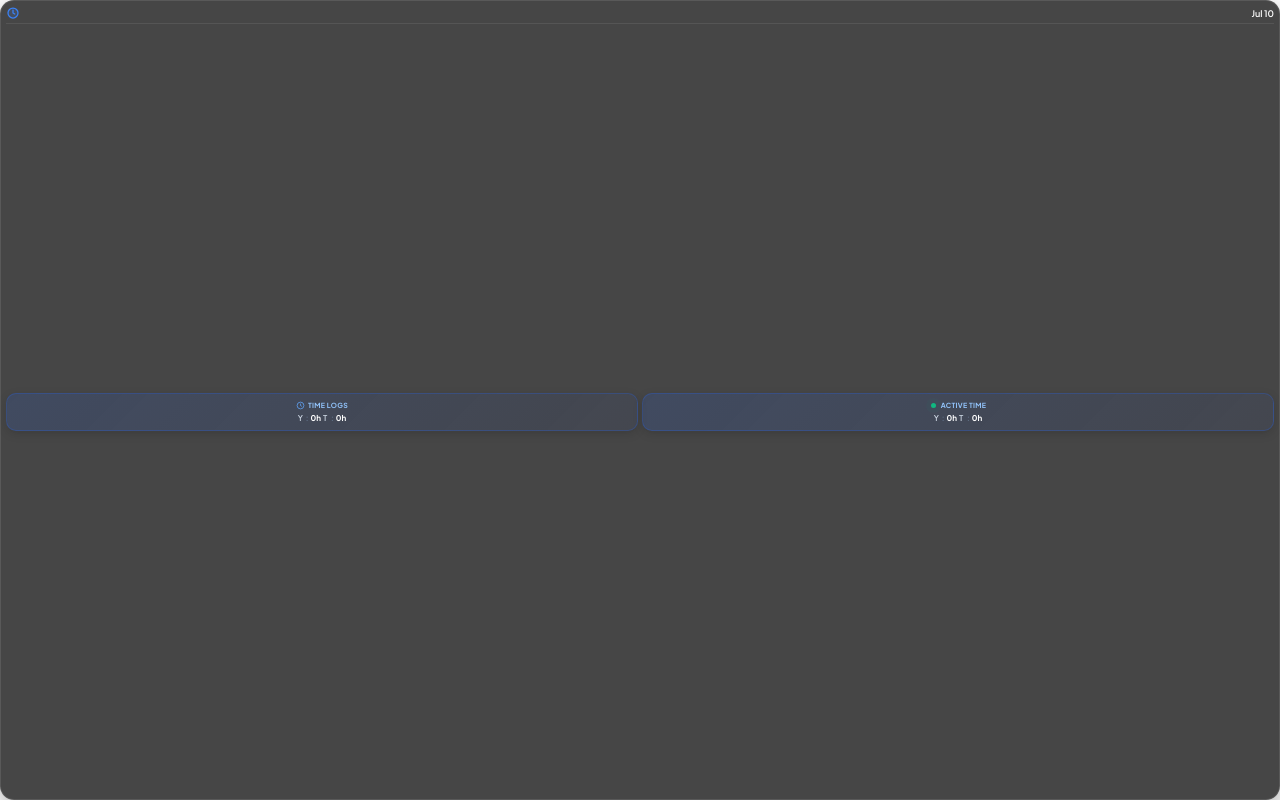
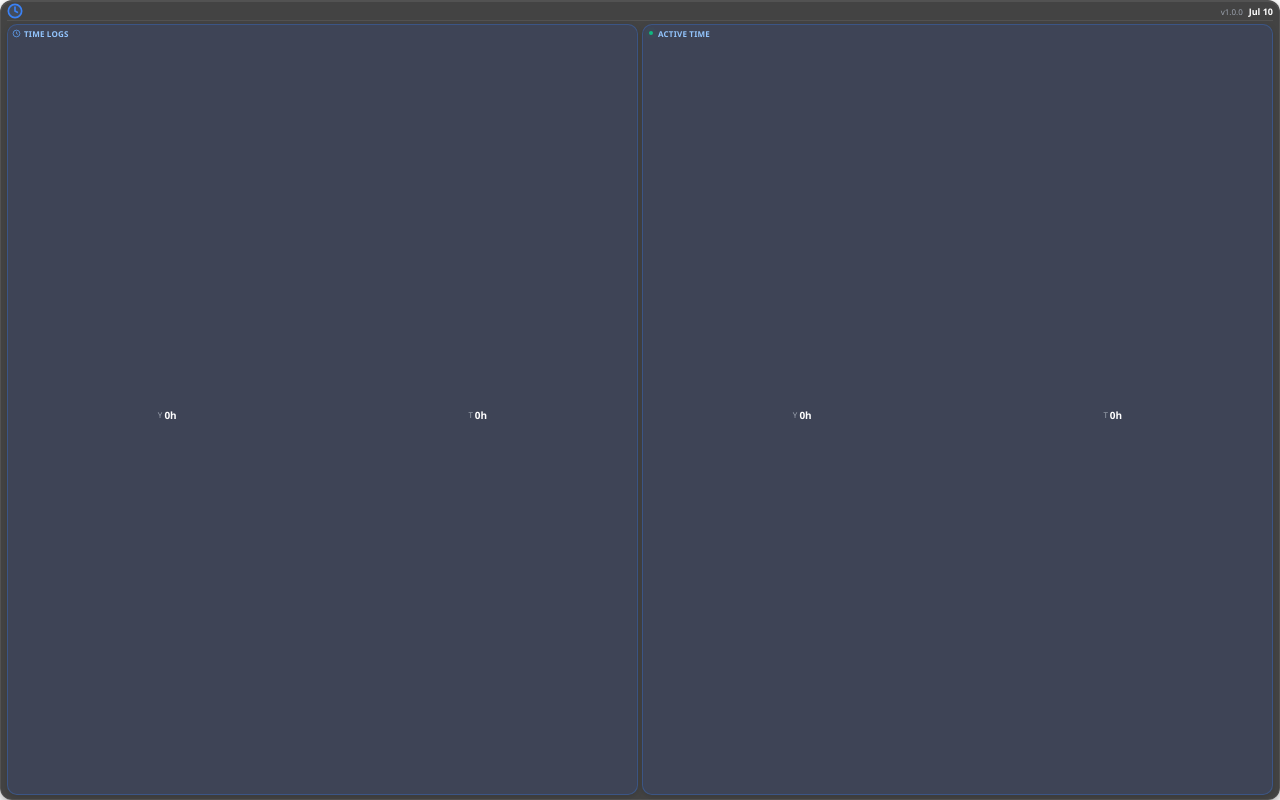
Before and after one commit to karthikeyaabm/worklens, an Electron app: page renderer/index.html in a window 1280 px wide. Drawn offline with Linux system fonts and the light colour scheme; no server answers.

Commit message:
Height decresead and added version name

```diff
--- a/preload.js
+++ b/preload.js
@@ -41,5 +41,9 @@ contextBridge.exposeInMainWorld('api', {
 
   getCurrentStatus: async () => {
     return await ipcRenderer.invoke('get-current-status');
+  },
+
+  getAppVersion: async () => {
+    return await ipcRenderer.invoke('get-app-version');
   }
 });
--- a/renderer/index.html
+++ b/renderer/index.html
@@ -27,54 +27,52 @@
         </div>
         <span id="header-title" class="header-title"></span>
       </div>
+      <div class="header-center">
+        <span id="version-display" class="version-text">v1.0.0</span>
+      </div>
       <div class="header-right">
         <span id="date-display" class="date-main">May 16</span>
-        <!---span id="day-display" class="date-sub">Friday</span>--->
       </div>
     </header>
 
     <!-- Info Cards Grid Section -->
     <div class="widget-grid">
       <!-- Redmine Efforts Card -->
-      <div class="info-card">
+      <div class="info-card time-logs-card">
         <div class="card-header">
           <svg class="card-icon" viewBox="0 0 24 24" fill="none" xmlns="http://www.w3.org/2000/svg">
             <path d="M12 8V12L15 14" stroke="#60a5fa" stroke-width="2" stroke-linecap="round" />
             <circle cx="12" cy="12" r="9" stroke="#60a5fa" stroke-width="2" />
           </svg>
-          <span>Time Logs</span>
+          <span>TIME LOGS</span>
         </div>
         <div class="card-body">
-          <div class="time-row ">
+          <div class="time-item">
             <span class="label">Y</span>
-            <span class="separator">:</span>
             <span id="redmine-yesterday" class="value">0h</span>
           </div>
-          <div class="time-row">
+          <div class="time-item">
             <span class="label">T</span>
-            <span class="separator">:</span>
             <span id="redmine-today" class="value">0h</span>
           </div>
         </div>
       </div>
 
       <!-- Active Time Tracking Card -->
-      <div class="info-card">
+      <div class="info-card active-time-card">
         <div class="card-header">
           <div class="status-container">
             <span id="status-dot" class="status-dot active"></span>
           </div>
-          <span>Active Time</span>
+          <span>ACTIVE TIME</span>
         </div>
         <div class="card-body">
-          <div class="time-row">
+          <div class="time-item">
             <span class="label">Y</span>
-            <span class="separator">:</span>
             <span id="active-yesterday" class="value">0h</span>
           </div>
-          <div class="time-row">
+          <div class="time-item">
             <span class="label">T</span>
-            <span class="separator">:</span>
             <span id="active-today" class="value">0h</span>
           </div>
         </div>
--- a/renderer/renderer.js
+++ b/renderer/renderer.js
@@ -40,27 +40,43 @@ function updateDateDisplay() {
 }
 
 function formatSeconds(seconds) {
-  if (seconds <= 0) return '0';
+  if (seconds <= 0) return '0h';
 
   const decimalHours = seconds / 3600;
 
-  // Agar exact integer hai (10.0) to "10h" dikhao
+  // If exact integer (e.g. 10.0) show "10h"
   if (Number.isInteger(decimalHours)) {
-    return `${decimalHours}`;
+    return `${decimalHours}h`;
   }
 
-  // Agar decimal hai (6.5) to "6.5h" dikhao
-  return `${parseFloat(decimalHours.toFixed(1))}`;
+  // If decimal (e.g. 6.5) show "6.5h"
+  return `${parseFloat(decimalHours.toFixed(1))}h`;
 }
 
 // Helper to format Redmine hours into clean strings
 function formatRedmineHours(hours) {
   const val = parseFloat(hours);
-  if (isNaN(val) || val <= 0) return '0';
+  if (isNaN(val) || val <= 0) return '0h';
   if (Number.isInteger(val)) {
-    return `${val}`;
+    return `${val}h`;
   }
-  return `${val.toFixed(1)}`;
+  return `${val.toFixed(1)}h`;
+}
+
+// Get App Version
+async function loadVersion() {
+  try {
+    if (!window.api || typeof window.api.getAppVersion !== 'function') return;
+
+    const version = await window.api.getAppVersion();
+    const versionElement = document.getElementById('version-display');
+
+    if (versionElement) {
+      versionElement.textContent = `v${version}`;
+    }
+  } catch (error) {
+    console.error('Failed to load version:', error);
+  }
 }
 
 // Load both Redmine efforts and Active tracking metrics
@@ -114,6 +130,7 @@ async function loadWidgetData() {
 // Initialization on DOM load
 document.addEventListener('DOMContentLoaded', () => {
   loadUsername();
+  loadVersion();
   updateDateDisplay();
   loadWidgetData();
 
--- a/renderer/style.css
+++ b/renderer/style.css
@@ -1,5 +1,3 @@
-@import url('https://fonts.googleapis.com/css2?family=Plus+Jakarta+Sans:wght@400;500;600;700&display=swap');
-
 * {
   box-sizing: border-box;
   margin: 0;
@@ -12,39 +10,32 @@ body {
   height: 100%;
   background: transparent;
   overflow: hidden;
-  font-family: 'Plus Jakarta Sans', sans-serif;
+  font-family: "Segoe UI Variable Text", "Segoe UI", -apple-system, BlinkMacSystemFont, "Plus Jakarta Sans", sans-serif;
   user-select: none;
 }
 
 #widget-container {
   width: 100%;
   height: 100%;
-
-  background: rgba(18, 18, 18, 0.78);
-  backdrop-filter: blur(25px);
-
-  border: 1px solid rgba(255, 255, 255, .10);
-  border-radius: 14px;
-
-  box-shadow: 0 8px 24px rgba(0, 0, 0, .35);
-
-  padding: 5px;
-
+  background: rgba(35, 35, 35, 0.85);
+  /* Dark theme #232323 with glassmorphic transparency */
+  backdrop-filter: blur(16px) saturate(180%);
+  border: 1px solid rgba(255, 255, 255, 0.08);
+  border-radius: 12px;
+  box-shadow: 0 4px 12px rgba(0, 0, 0, 0.35), inset 0 1px 0 rgba(255, 255, 255, 0.08);
+  padding: 4px 6px;
   display: flex;
   flex-direction: column;
-
-  gap: 4px;
-
+  gap: 3px;
   opacity: 0;
-  animation: fadeIn .35s ease forwards;
-
+  animation: fadeIn 0.3s ease forwards;
   -webkit-app-region: drag;
 }
 
 @keyframes fadeIn {
   from {
     opacity: 0;
-    transform: translateY(5px);
+    transform: translateY(3px);
   }
 
   to {
@@ -59,181 +50,168 @@ body {
   display: flex;
   align-items: center;
   justify-content: space-between;
-
-  border-bottom: 1px solid rgba(255, 255, 255, .08);
-
+  border-bottom: 1px solid rgba(255, 255, 255, 0.08);
   padding-bottom: 3px;
-  margin-bottom: 2px;
+  height: 16px;
+  flex-shrink: 0;
 }
 
 .header-left {
   display: flex;
   align-items: center;
-  gap: 5px;
-
+  gap: 4px;
   flex: 1;
   min-width: 0;
 }
 
 .header-icon-container {
-  width: 14px;
-  height: 14px;
-
+  width: 16px;
+  height: 16px;
   display: flex;
   align-items: center;
   justify-content: center;
-
   flex-shrink: 0;
 }
 
 .header-icon {
-  width: 12px;
-  height: 12px;
+  width: 16px;
+  height: 16px;
 }
 
 .header-title {
-  color: #fff;
-  font-size: 10px;
-  font-weight: 600;
-
+  color: #ffffff;
+  font-size: 9px;
+  font-weight: 500;
   overflow: hidden;
   white-space: nowrap;
   text-overflow: ellipsis;
 }
 
+.header-center {
+  display: flex;
+  align-items: center;
+  justify-content: center;
+  flex-shrink: 0;
+  margin: 0 6px;
+}
+
+.version-text {
+  font-size: 8px;
+  color: #9CA3AF;
+  font-weight: 400;
+}
+
 .header-right {
   display: flex;
-  align-items: flex-end;
+  align-items: center;
   flex-shrink: 0;
-
-  margin-left: 6px;
 }
 
 .date-main {
-  color: #fff;
+  color: #ffffff;
   font-size: 9px;
-  font-weight: 600;
+  font-weight: 700;
 }
 
 /* ================= GRID ================= */
 
 .widget-grid {
   display: flex;
-  /* justify-content: center; */
-  align-items: center;
+  align-items: stretch;
   justify-content: space-between;
   gap: 4px;
-
   flex: 1;
-
-  margin-top: 2px;
-  margin-bottom: 2px;
-
   -webkit-app-region: no-drag;
 }
 
 /* ================= CARDS ================= */
 
 .info-card {
-  /*width: 70px;
-  height: 62px;*/
-
   flex: 1;
   min-width: 0;
-  height: 38px;
-
-
-  background: linear-gradient(135deg,
-      rgba(37, 99, 235, .16),
-      rgba(29, 78, 216, .06));
-
-  border: 1px solid rgba(37, 99, 235, .28);
   border-radius: 10px;
-
-  padding: 2px;
-
+  padding: 3px 4px;
   display: flex;
   flex-direction: column;
-  justify-content: center;
-  align-items: center;
-
-  transition: .2s;
-
-  box-shadow: 0 3px 10px rgba(0, 0, 0, .15);
+  justify-content: space-between;
+  transition: all 0.15s ease;
+  box-shadow: 0 2px 6px rgba(0, 0, 0, 0.15);
 }
 
-.info-card:hover {
-  border-color: rgba(37, 99, 235, .45);
+.time-logs-card {
+  border: 1px solid rgba(59, 130, 246, 0.3);
+  background: rgba(29, 78, 216, 0.12);
+}
 
-  background: linear-gradient(135deg,
-      rgba(37, 99, 235, .22),
-      rgba(29, 78, 216, .09));
+.time-logs-card:hover {
+  border-color: rgba(59, 130, 246, 0.5);
+  background: rgba(29, 78, 216, 0.18);
+  transform: translateY(-0.5px);
+}
 
-  transform: translateY(-1px);
+.active-time-card {
+  border: 1px solid rgba(59, 130, 246, 0.3);
+  background: rgba(29, 78, 216, 0.12);
+}
+
+.active-time-card:hover {
+  border-color: rgba(59, 130, 246, 0.5);
+  background: rgba(29, 78, 216, 0.18);
+  transform: translateY(-0.5px);
 }
 
 .card-header {
   display: flex;
   align-items: center;
-  justify-content: center;
+  gap: 3px;
+  font-size: 8px;
+  font-weight: 600;
+  letter-spacing: 0.2px;
+  height: 10px;
+  flex-shrink: 0;
+}
 
-  gap: 3px;
+.time-logs-card .card-header {
+  color: #93c5fd;
+}
 
+.active-time-card .card-header {
   color: #93c5fd;
-
-  font-size: 7px;
-  font-weight: 700;
-
-  text-transform: uppercase;
-  letter-spacing: .3px;
-
-  margin-bottom: 4px;
+  ;
 }
 
 .card-icon {
   width: 9px;
   height: 9px;
-
   color: #60a5fa;
+  flex-shrink: 0;
 }
 
 .card-body {
   display: flex;
   flex-direction: row;
-
   align-items: center;
-
-  gap: 2px;
+  justify-content: space-around;
+  flex: 1;
+  width: 100%;
 }
 
-.time-row {
+.time-item {
   display: flex;
   align-items: center;
-
-  font-size: 8px;
-
-  line-height: 1.2;
+  gap: 2px;
+  line-height: 1;
 }
 
-.time-row .label {
-  width: 8px;
-
-  color: #cbd5e1;
-
-  font-weight: 600;
+.time-item .label {
+  font-size: 8px;
+  color: #9CA3AF;
+  font-weight: 500;
 }
 
-.time-row .separator {
-  margin-right: 2px;
-
-  color: #64748b;
-
-  font-weight: 600;
-}
-
-.time-row .value {
-  color: #fff;
-
+.time-item .value {
+  color: #ffffff;
+  font-size: 10px;
   font-weight: 700;
 }
 
@@ -242,40 +220,37 @@ body {
 .status-container {
   width: 8px;
   height: 8px;
-
   display: flex;
   align-items: center;
   justify-content: center;
+  flex-shrink: 0;
 }
 
 .status-dot {
-  width: 5px;
-  height: 5px;
-
+  width: 4px;
+  height: 4px;
   border-radius: 50%;
 }
 
 .status-dot.active {
   background: #10b981;
-  box-shadow: 0 0 6px #10b981;
-
+  box-shadow: 0 0 4px #10b981;
   animation: pulse-green 2s infinite;
 }
 
 .status-dot.inactive {
   background: #f59e0b;
-  box-shadow: 0 0 6px #f59e0b;
-
+  box-shadow: 0 0 4px #f59e0b;
   animation: pulse-amber 2s infinite;
 }
 
 @keyframes pulse-green {
   0% {
-    box-shadow: 0 0 0 0 rgba(16, 185, 129, .7);
+    box-shadow: 0 0 0 0 rgba(16, 185, 129, 0.6);
   }
 
   70% {
-    box-shadow: 0 0 0 5px rgba(16, 185, 129, 0);
+    box-shadow: 0 0 0 4px rgba(16, 185, 129, 0);
   }
 
   100% {
@@ -285,11 +260,11 @@ body {
 
 @keyframes pulse-amber {
   0% {
-    box-shadow: 0 0 0 0 rgba(245, 158, 11, .7);
+    box-shadow: 0 0 0 0 rgba(245, 158, 11, 0.6);
   }
 
   70% {
-    box-shadow: 0 0 0 5px rgba(245, 158, 11, 0);
+    box-shadow: 0 0 0 4px rgba(245, 158, 11, 0);
   }
 
   100% {
```
Also changed, not shown: main.js (+6 -2 lines).
